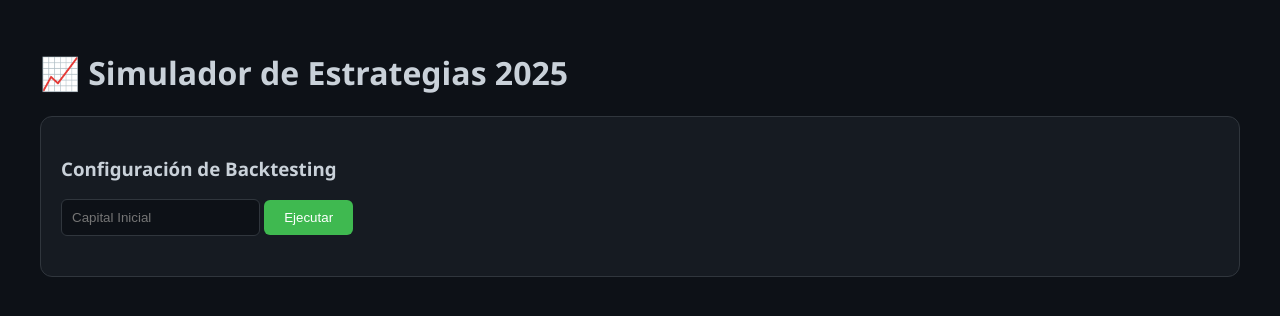
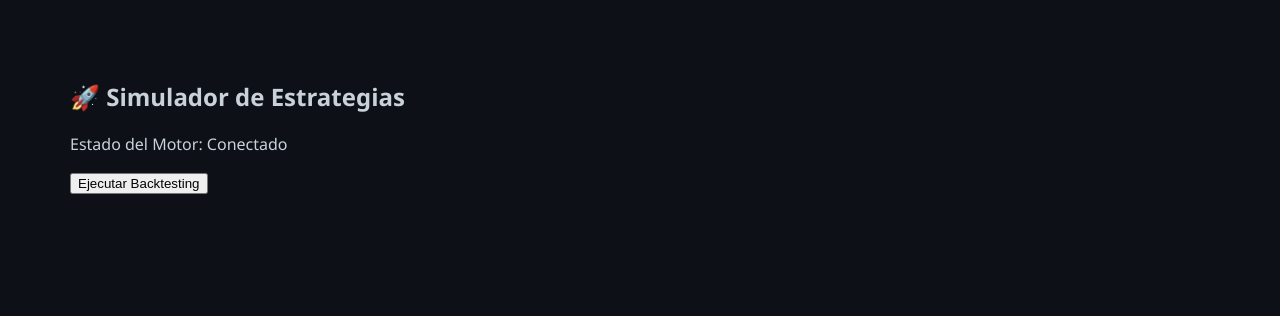
Before and after one commit to urpe/trading-system-gcp, a Flask app: page /simulator in a window 1280 px wide. Shown: the part 73-389 px from the top of the page. Run offline with Flask 3, Linux system fonts and the light colour scheme.

Commit message:
v5.1.5 - Fix: Backtesting health check and Dashboard templates

```diff
--- a/dashboard/templates/simulator.html
+++ b/dashboard/templates/simulator.html
@@ -1,18 +1,8 @@
 {% extends "base.html" %}
-{% block title %}Simulador{% endblock %}
 {% block content %}
-<h1>📈 Simulador de Estrategias 2025</h1>
-<div class="card">
-    <h3>Configuración de Backtesting</h3>
-    <input type="number" id="cap" placeholder="Capital Inicial" style="padding: 10px; background: #0d1117; border: 1px solid var(--border); color: white; border-radius: 6px;">
-    <button onclick="runSim()" style="padding: 10px 20px; background: #3fb950; border: none; color: white; border-radius: 6px; cursor: pointer;">Ejecutar</button>
-    <div id="sim-res" style="margin-top: 20px;"></div>
+<div class="container mt-4">
+    <h2>🚀 Simulador de Estrategias</h2>
+    <p>Estado del Motor: <span class="badge bg-success">Conectado</span></p>
+    <button class="btn btn-primary" onclick="alert('Iniciando Simulación...')">Ejecutar Backtesting</button>
 </div>
-<script>
-    async function runSim() {
-        const res = await fetch('https://backtesting-simulator-347366802960.us-central1.run.app/api/backtest', {method: 'POST'} );
-        const data = await res.json();
-        document.getElementById('sim-res').innerHTML = `<h4>Resultado: +${data.pnl}%</h4><p>Win Rate: ${data.win_rate}%</p>`;
-    }
-</script>
 {% endblock %}
```
Also changed, not shown: dashboard/templates/pairs.html (+4 -16 lines), services/backtesting/main.py (+13 -5 lines).
